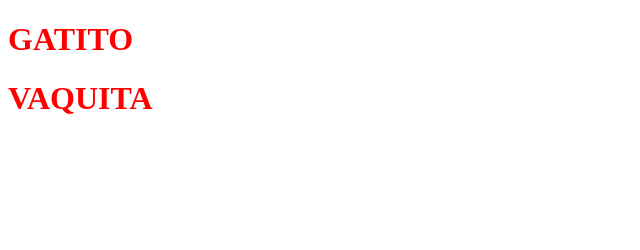
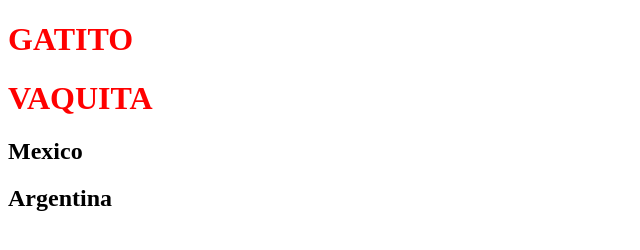
Before and after one commit to Oliveriveros/git2B, a plain HTML site: page index.html in a window 1280 px wide. Shown: the whole page, without its empty margins (0-640 px from the left). Drawn offline with Linux system fonts and the light colour scheme.

Commit message:
cambio segundo html

```diff
--- a/index.html
+++ b/index.html
@@ -9,5 +9,8 @@
 	<body>
 		<h1>GATITO</h1>
 		<h1>VAQUITA</h1>
+
+		<h2>Mexico</h2>
+		<h2>Argentina</h2>
 	</body>
 </html>
```
